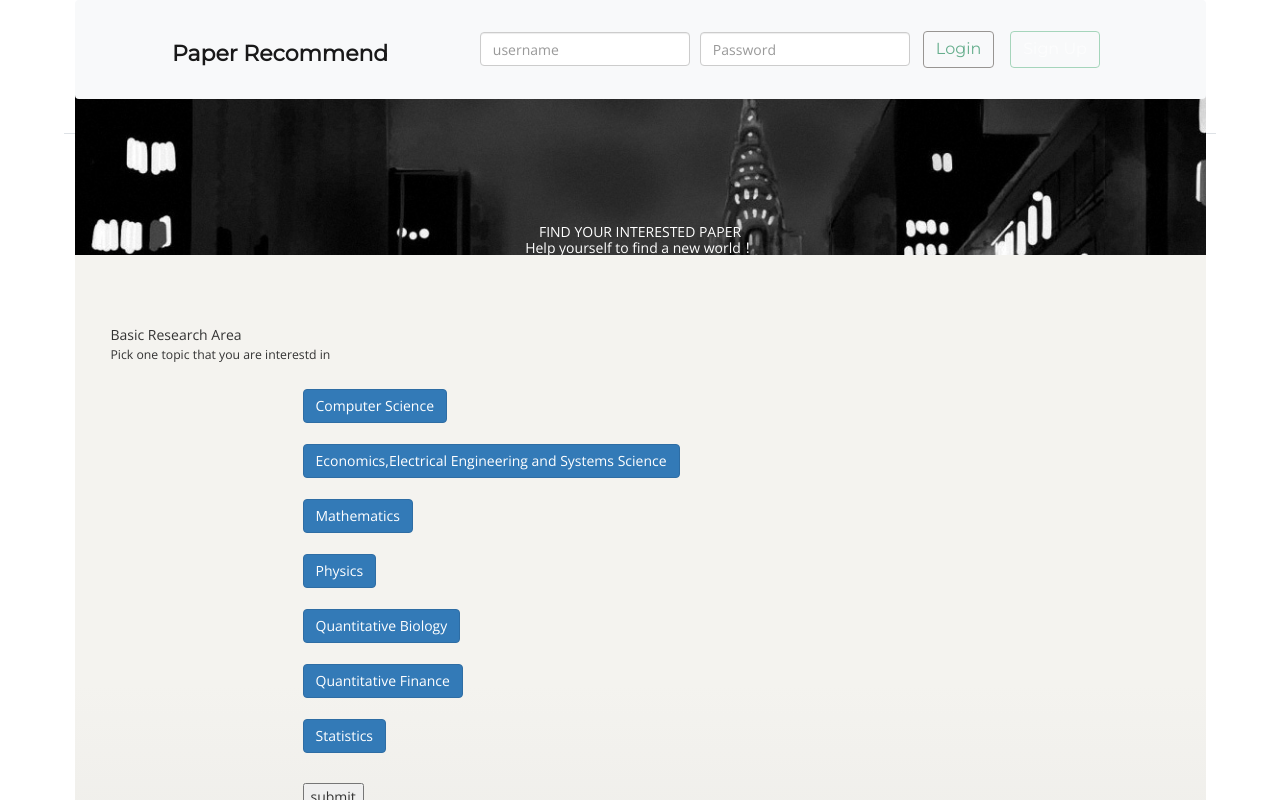
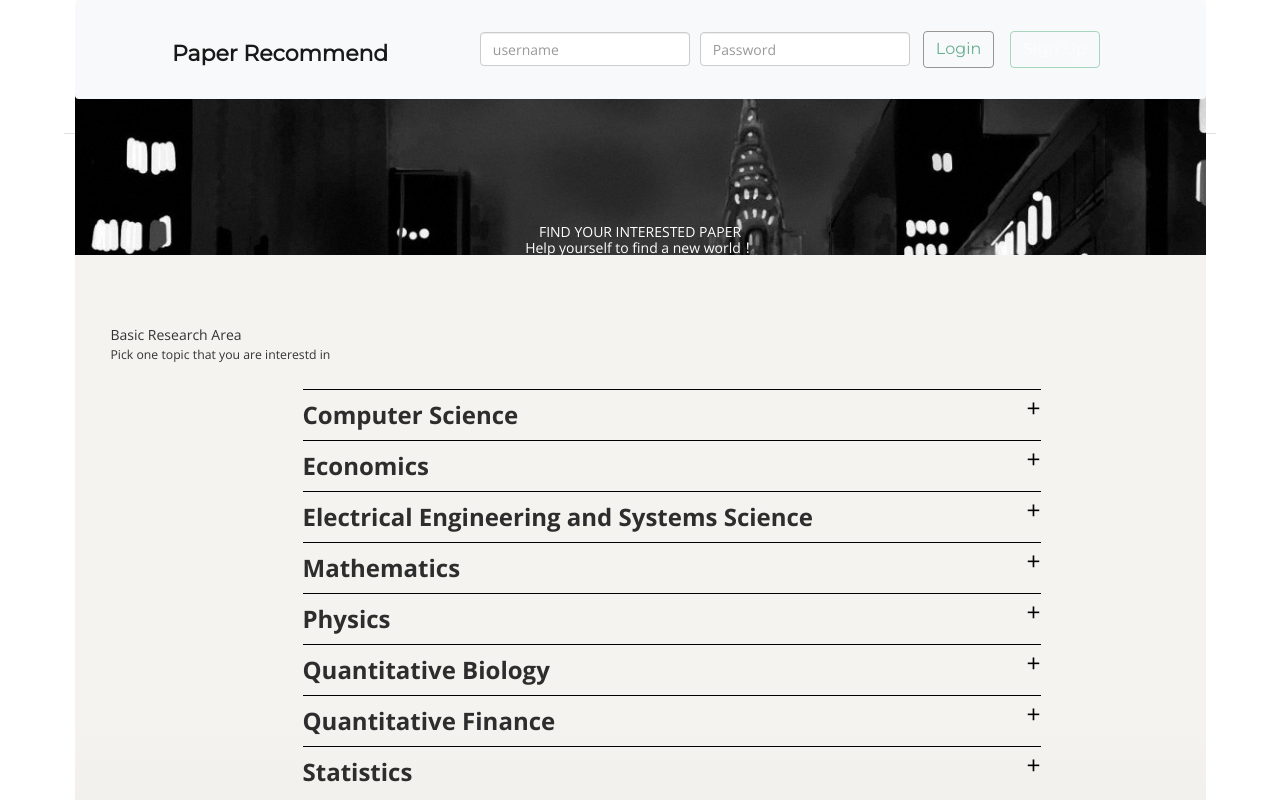
Before and after one commit to sweetbao/IRS-PM-2022-10-17-IS04FT-GRP10-Paper-Recommendation-System, a Vue app in the folder frontend/: page / in a window 1280 px wide. Shown: the top 800 px of the page. Built offline with nearby package versions, Linux system fonts and the light colour scheme.

Commit message:
Redesign the homepage outlook

```diff
--- a/frontend/src/views/DomainView.vue
+++ b/frontend/src/views/DomainView.vue
@@ -30,6 +30,69 @@ export default {
 }
 </script>
 
+<style>
+details[open] summary~* {
+    animation: open 0.3s ease-in-out;
+}
+
+@keyframes open {
+    0% {
+        opacity: 0;
+    }
+
+    100% {
+        opacity: 1;
+    }
+}
+
+details summary::-webkit-details-marker {
+    display: none;
+}
+
+details summary {
+    width: 100%;
+    padding: 0.5rem 0;
+    border-top: 1px solid black;
+    position: relative;
+    cursor: pointer;
+    font-size: 1.25rem;
+    font-weight: 300;
+    list-style: none;
+}
+
+details summary:after {
+    content: "+";
+    color: black;
+    position: absolute;
+    font-size: 1.75rem;
+    line-height: 0;
+    margin-top: 0.75rem;
+    right: 0;
+    font-weight: 200;
+    transform-origin: center;
+    transition: 200ms linear;
+}
+
+details[open] summary:after {
+    transform: rotate(45deg);
+    font-size: 2rem;
+}
+
+details summary {
+    outline: 0;
+}
+
+details p {
+    font-size: 0.95rem;
+    margin: 0 0 1rem;
+    padding-top: 1rem;
+}
+
+strong{
+    font-size: x-large;
+}
+</style>
+
 <template>
     <div>
         <Main />
@@ -53,26 +116,32 @@ export default {
                             <div class="col-md-8 col-md-offset-2">
 
                                 <details>
-                                <summary><button href="#fakelink" class="btn btn-primary">Computer Science</button></summary>
-                                <ol>
+                                    <summary><strong>Computer Science</strong></summary>
+                                    <ul>
                                         <input type="radio" name="cs" id="mark1">cs.AI (Artificial Intelligence)
                                         <input type="radio" name="cs" id="mark1">cs.AR (Hardware Architecture)
                                         <input type="radio" name="cs" id="mark1">cs.CC (Computational Complexity)
-                                    <input type="radio" name="cs" id="mark1">cs.CE (Computational Engineering, Finance, and Science)
+                                        <input type="radio" name="cs" id="mark1">cs.CE (Computational Engineering,
+                                        Finance, and Science)
                                         <input type="radio" name="cs" id="mark1">cs.CG (Computational Geometry)
                                         <input type="radio" name="cs" id="mark1">cs.CL (Computation and Language)
                                         <input type="radio" name="cs" id="mark1">cs.CR (Cryptography and Security)
-                                    <input type="radio" name="cs" id="mark1">cs.CV (Computer Vision and Pattern Recognition)
+                                        <input type="radio" name="cs" id="mark1">cs.CV (Computer Vision and Pattern
+                                        Recognition)
                                         <input type="radio" name="cs" id="mark1">cs.CY (Computers and Society)
                                         <input type="radio" name="cs" id="mark1">cs.DB (Databases)
-                                    <input type="radio" name="cs" id="mark1">cs.DC (Distributed, Parallel, and Cluster Computing)
+                                        <input type="radio" name="cs" id="mark1">cs.DC (Distributed, Parallel, and
+                                        Cluster Computing)
                                         <input type="radio" name="cs" id="mark1">cs.DL (Digital Libraries)
                                         <input type="radio" name="cs" id="mark1">cs.DM (Discrete Mathematics)
                                         <input type="radio" name="cs" id="mark1">cs.DS (Data Structures and Algorithms)
                                         <input type="radio" name="cs" id="mark1">cs.ET (Emerging Technologies)
-                                    <input type="radio" name="cs" id="mark1">cs.FL (Formal Languages and Automata Theory)
-                                    <input type="radio" name="cs" id="mark1">cs.GL (General Literature),cs.GR (Graphics)
-                                    <input type="radio" name="cs" id="mark1">cs.GT (Computer Science and Game Theory)
+                                        <input type="radio" name="cs" id="mark1">cs.FL (Formal Languages and Automata
+                                        Theory)
+                                        <input type="radio" name="cs" id="mark1">cs.GL (General Literature),cs.GR
+                                        (Graphics)
+                                        <input type="radio" name="cs" id="mark1">cs.GT (Computer Science and Game
+                                        Theory)
                                         <input type="radio" name="cs" id="mark1">cs.HC (Human-Computer Interaction)
                                         <input type="radio" name="cs" id="mark1">cs.IR (Information Retrieval)
                                         <input type="radio" name="cs" id="mark1">cs.IT (Information Theory)
@@ -82,8 +151,10 @@ export default {
                                         <input type="radio" name="cs" id="mark1">cs.MM (Multimedia)
                                         <input type="radio" name="cs" id="mark1">cs.MS (Mathematical Software)
                                         <input type="radio" name="cs" id="mark1">cs.NA (Numerical Analysis)
-                                    <input type="radio" name="cs" id="mark1">cs.NE (Neural and Evolutionary Computing)
-                                    <input type="radio" name="cs" id="mark1">cs.NI (Networking and Internet Architecture)
+                                        <input type="radio" name="cs" id="mark1">cs.NE (Neural and Evolutionary
+                                        Computing)
+                                        <input type="radio" name="cs" id="mark1">cs.NI (Networking and Internet
+                                        Architecture)
                                         <input type="radio" name="cs" id="mark1">cs.OH (Other Computer Science)
                                         <input type="radio" name="cs" id="mark1">cs.OS (Operating Systems)
                                         <input type="radio" name="cs" id="mark1">cs.PF (Performance)
@@ -95,16 +166,25 @@ export default {
                                         <input type="radio" name="cs" id="mark1">cs.SI (Social and Information Networks)
                                         <input type="radio" name="cs" id="mark1">cs.SY (Systems and Control)
 
-                                </ol>
+                                    </ul>
                                 </details>
 
-                                <br>
                                 <details>
-                                <summary><button href="#fakelink" class="btn btn-primary">Economics,Electrical Engineering and Systems Science</button></summary>
+                                    <summary><strong>Economics</strong></summary>
                                     <ol>
                                         <input type="radio" name="cs" id="mark1">econ.EM (Econometrics)
                                         <input type="radio" name="cs" id="mark1">econ.GN (General Economics)
                                         <input type="radio" name="cs" id="mark1">econ.TH (Theoretical Economics)
+
+
+                                    </ol>
+                                </details>
+
+                                <details>
+                                    <summary><strong>Electrical Engineering and Systems Science</strong>
+                                    </summary>
+                                    <ol>
+
                                         <input type="radio" name="cs" id="mark1">eess.AS (Audio and Speech Processing)
                                         <input type="radio" name="cs" id="mark1">eess.IV (Image and Video Processing)
                                         <input type="radio" name="cs" id="mark1">eess.SP (Signal Processing)
@@ -112,10 +192,10 @@ export default {
 
                                     </ol>
                                 </details>
-                                 <br>
+
 
                                 <details>
-                                <summary><button href="#fakelink" class="btn btn-primary">Mathematics</button></summary>
+                                    <summary><strong>Mathematics</strong></summary>
                                     <ol>
                                         <input type="radio" name="cs" id="mark1">math.AC (Commutative Algebra)
                                         <input type="radio" name="cs" id="mark1">math.AG (Algebraic Geometry)
@@ -135,7 +215,8 @@ export default {
                                         <input type="radio" name="cs" id="mark1">math.HO (History and Overview)
                                         <input type="radio" name="cs" id="mark1">math.IT (Information Theory)
                                         <input type="radio" name="cs" id="mark1">math.KT (K-Theory and Homology)
-                                    <input type="radio" name="cs" id="mark1">math.LO (Logic),math.MG (Metric Geometry)
+                                        <input type="radio" name="cs" id="mark1">math.LO (Logic),math.MG (Metric
+                                        Geometry)
                                         <input type="radio" name="cs" id="mark1">math.MP (Mathematical Physics)
                                         <input type="radio" name="cs" id="mark1">math.NA (Numerical Analysis)
                                         <input type="radio" name="cs" id="mark1">math.NT (Number Theory)
@@ -151,41 +232,60 @@ export default {
 
                                     </ol>
                                 </details>
-                                 <br>
+
 
                                 <details>
-                                <summary><button href="#fakelink" class="btn btn-primary">Physics</button></summary>
+                                    <summary><strong>Physics</strong></summary>
                                     <ol>
-                                    <input type="radio" name="cs" id="mark1">astro-ph.CO (Cosmology and Nongalactic Astrophysics)
-                                    <input type="radio" name="cs" id="mark1">astro-ph.EP (Earth and Planetary Astrophysics)
+                                        <input type="radio" name="cs" id="mark1">astro-ph.CO (Cosmology and Nongalactic
+                                        Astrophysics)
+                                        <input type="radio" name="cs" id="mark1">astro-ph.EP (Earth and Planetary
+                                        Astrophysics)
                                         <input type="radio" name="cs" id="mark1">astro-ph.GA (Astrophysics of Galaxies)
-                                    <input type="radio" name="cs" id="mark1">astro-ph.HE (High Energy Astrophysical Phenomena)
-                                    <input type="radio" name="cs" id="mark1">astro-ph.IM (Instrumentation and Methods for Astrophysics)
-                                    <input type="radio" name="cs" id="mark1">astro-ph.SR (Solar and Stellar Astrophysics)
-                                    <input type="radio" name="cs" id="mark1">cond-mat.dis-nn(Disordered Systems and Neural Networks)
-                                    <input type="radio" name="cs" id="mark1">cond-mat.mes-hall (Mesoscale and Nanoscale Physics)
+                                        <input type="radio" name="cs" id="mark1">astro-ph.HE (High Energy Astrophysical
+                                        Phenomena)
+                                        <input type="radio" name="cs" id="mark1">astro-ph.IM (Instrumentation and
+                                        Methods for Astrophysics)
+                                        <input type="radio" name="cs" id="mark1">astro-ph.SR (Solar and Stellar
+                                        Astrophysics)
+                                        <input type="radio" name="cs" id="mark1">cond-mat.dis-nn(Disordered Systems and
+                                        Neural Networks)
+                                        <input type="radio" name="cs" id="mark1">cond-mat.mes-hall (Mesoscale and
+                                        Nanoscale Physics)
                                         <input type="radio" name="cs" id="mark1">cond-mat.mtrl-sci (Materials Science)
                                         <input type="radio" name="cs" id="mark1">cond-mat.other(Other Condensed Matter)
                                         <input type="radio" name="cs" id="mark1">cond-mat.quant-gas (Quantum Gases)
                                         <input type="radio" name="cs" id="mark1">cond-mat.soft (Soft Condensed Matter)
-                                    <input type="radio" name="cs" id="mark1">cond-mat.stat-mech (Statistical Mechanics)
-                                    <input type="radio" name="cs" id="mark1">cond-mat.str-el (Strongly Correlated Electrons)
+                                        <input type="radio" name="cs" id="mark1">cond-mat.stat-mech (Statistical
+                                        Mechanics)
+                                        <input type="radio" name="cs" id="mark1">cond-mat.str-el (Strongly Correlated
+                                        Electrons)
                                         <input type="radio" name="cs" id="mark1">cond-mat.supr-con (Superconductivity)
-                                    <input type="radio" name="cs" id="mark1">gr-qc (General Relativity and Quantum Cosmology)
-                                    <input type="radio" name="cs" id="mark1">hep-ex (High Energy Physics - Experiment)
+                                        <input type="radio" name="cs" id="mark1">gr-qc (General Relativity and Quantum
+                                        Cosmology)
+                                        <input type="radio" name="cs" id="mark1">hep-ex (High Energy Physics -
+                                        Experiment)
                                         <input type="radio" name="cs" id="mark1">hep-lat (High Energy Physics - Lattice)
-                                    <input type="radio" name="cs" id="mark1">hep-ph (High Energy Physics - Phenomenology)
+                                        <input type="radio" name="cs" id="mark1">hep-ph (High Energy Physics -
+                                        Phenomenology)
                                         <input type="radio" name="cs" id="mark1">hep-th (High Energy Physics - Theory)
                                         <input type="radio" name="cs" id="mark1">math-ph (Mathematical Physics)
-                                    <input type="radio" name="cs" id="mark1">nlin.AO (Adaptation and Self-Organizing Systems)
+                                        <input type="radio" name="cs" id="mark1">nlin.AO (Adaptation and Self-Organizing
+                                        Systems)
                                         <input type="radio" name="cs" id="mark1">nlin.CD (Chaotic Dynamics)
-                                    <input type="radio" name="cs" id="mark1">nlin.CG (Cellular Automata and Lattice Gases)
-                                    <input type="radio" name="cs" id="mark1">nlin.PS (Pattern Formation and Solitons)
-                                    <input type="radio" name="cs" id="mark1">nlin.SI (Exactly Solvable and Integrable Systems)
-                                    <input type="radio" name="cs" id="mark1">nucl-ex (Nuclear Experiment),nucl-th (Nuclear Theory)
-                                    <input type="radio" name="cs" id="mark1">physics.ao-ph (Atmospheric and Oceanic Physics)
+                                        <input type="radio" name="cs" id="mark1">nlin.CG (Cellular Automata and Lattice
+                                        Gases)
+                                        <input type="radio" name="cs" id="mark1">nlin.PS (Pattern Formation and
+                                        Solitons)
+                                        <input type="radio" name="cs" id="mark1">nlin.SI (Exactly Solvable and
+                                        Integrable Systems)
+                                        <input type="radio" name="cs" id="mark1">nucl-ex (Nuclear Experiment),nucl-th
+                                        (Nuclear Theory)
+                                        <input type="radio" name="cs" id="mark1">physics.ao-ph (Atmospheric and Oceanic
+                                        Physics)
                                         <input type="radio" name="cs" id="mark1">physics.app-ph (Applied Physics)
-                                    <input type="radio" name="cs" id="mark1">physics.atm-clus (Atomic and Molecular Clusters)
+                                        <input type="radio" name="cs" id="mark1">physics.atm-clus (Atomic and Molecular
+                                        Clusters)
                                         <input type="radio" name="cs" id="mark1">physics.atom-ph (Atomic Physics)
                                         <input type="radio" name="cs" id="mark1">physics.bio-ph (Biological Physics)
                                         <input type="radio" name="cs" id="mark1">physics.chem-ph (Chemical Physics)
@@ -199,8 +299,10 @@ export default {
                                         <input type="radio" name="cs" id="mark1">physics.flu-dyn (Fluid Dynamics)
                                         <input type="radio" name="cs" id="mark1">physics.gen-ph (General Physics)
                                         <input type="radio" name="cs" id="mark1">physics.geo-ph (Geophysics)
-                                    <input type="radio" name="cs" id="mark1">physics.hist-ph (History and Philosophy of Physics)
-                                    <input type="radio" name="cs" id="mark1">physics.ins-det (Instrumentation and Detectors)
+                                        <input type="radio" name="cs" id="mark1">physics.hist-ph (History and Philosophy
+                                        of Physics)
+                                        <input type="radio" name="cs" id="mark1">physics.ins-det (Instrumentation and
+                                        Detectors)
                                         <input type="radio" name="cs" id="mark1">physics.med-ph (Medical Physics)
                                         <input type="radio" name="cs" id="mark1">physics.optics (Optics)
                                         <input type="radio" name="cs" id="mark1">physics.plasm-ph (Plasma Physics)
@@ -212,10 +314,10 @@ export default {
 
                                     </ol>
                                 </details>
-                                 <br>
+
 
                                 <details>
-                                <summary><button href="#fakelink" class="btn btn-primary">Quantitative Biology</button></summary>
+                                    <summary><strong>Quantitative Biology</strong></summary>
                                     <ol>
 
                                         <input type="radio" name="cs" id="mark1">q-bio.CB (Cell Behavior)
@@ -231,9 +333,9 @@ export default {
 
                                     </ol>
                                 </details>
-                                 <br>
+
                                 <details>
-                                <summary><button href="#fakelink" class="btn btn-primary">Quantitative Finance</button></summary>
+                                    <summary><strong>Quantitative Finance</strong></summary>
                                     <ol>
                                         <input type="radio" name="cs" id="mark1">q-fin.CP (Computational Finance)
                                         <input type="radio" name="cs" id="mark1">q-fin.EC (Economics)
@@ -243,13 +345,14 @@ export default {
                                         <input type="radio" name="cs" id="mark1">q-fin.PR (Pricing of Securities)
                                         <input type="radio" name="cs" id="mark1">q-fin.RM (Risk Management)
                                         <input type="radio" name="cs" id="mark1">q-fin.ST (Statistical Finance)
-                                    <input type="radio" name="cs" id="mark1">q-fin.TR (Trading and Market Microstructure)
+                                        <input type="radio" name="cs" id="mark1">q-fin.TR (Trading and Market
+                                        Microstructure)
 
                                     </ol>
                                 </details>
-                                 <br>
+
                                 <details>
-                                <summary><button href="#fakelink" class="btn btn-primary">Statistics</button></summary>
+                                    <summary><strong>Statistics</strong></summary>
                                     <ol>
                                         <input type="radio" name="cs" id="mark1">stat.AP (Applications)
                                         <input type="radio" name="cs" id="mark1">stat.CO (Computation)
```
Lines whose indentation alone changed are shown as unchanged.
